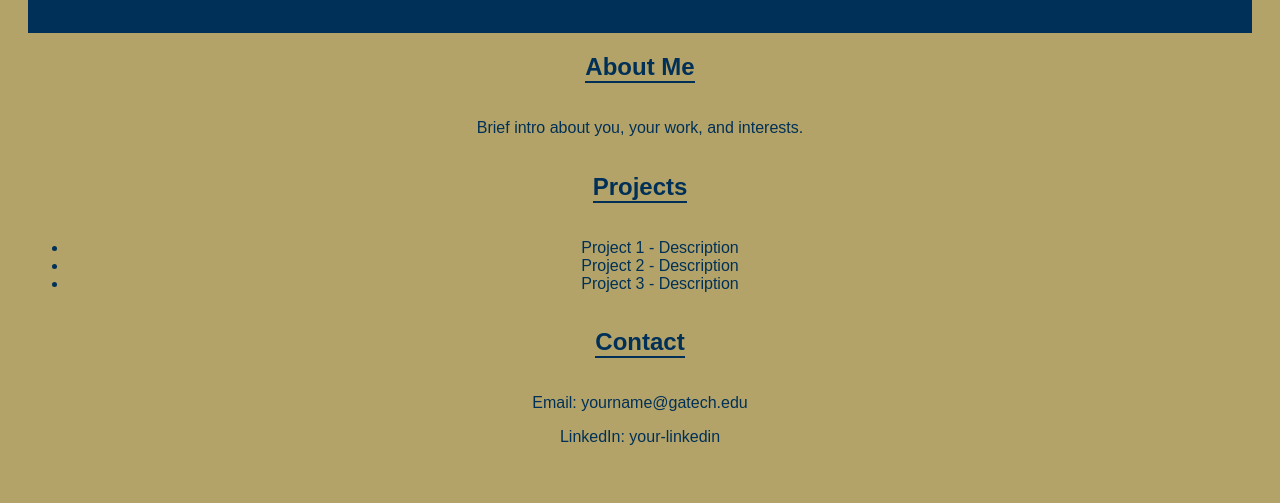
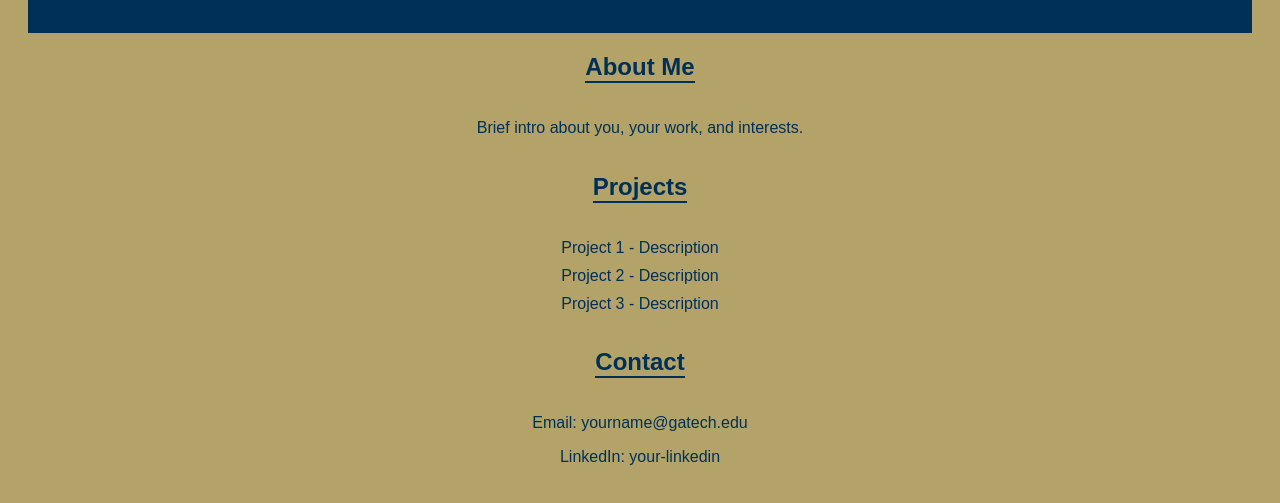
Before and after one commit to adnanmir123/portfolio, a plain HTML site: page index.html in a window 1280 px wide. Shown: the part 149-652 px from the top of the page. Drawn offline with Linux system fonts and the light colour scheme.

Commit message:
Update styles.css

```diff
--- a/styles.css
+++ b/styles.css
@@ -25,3 +25,12 @@ a {
 a:hover {
     text-decoration: underline;
 }
+
+ul {
+    list-style-type: none; /* Removes bullets */
+    padding: 0; /* Removes left indentation */
+}
+
+ul li {
+    margin-bottom: 10px; /* Adds spacing between list items */
+}
```
